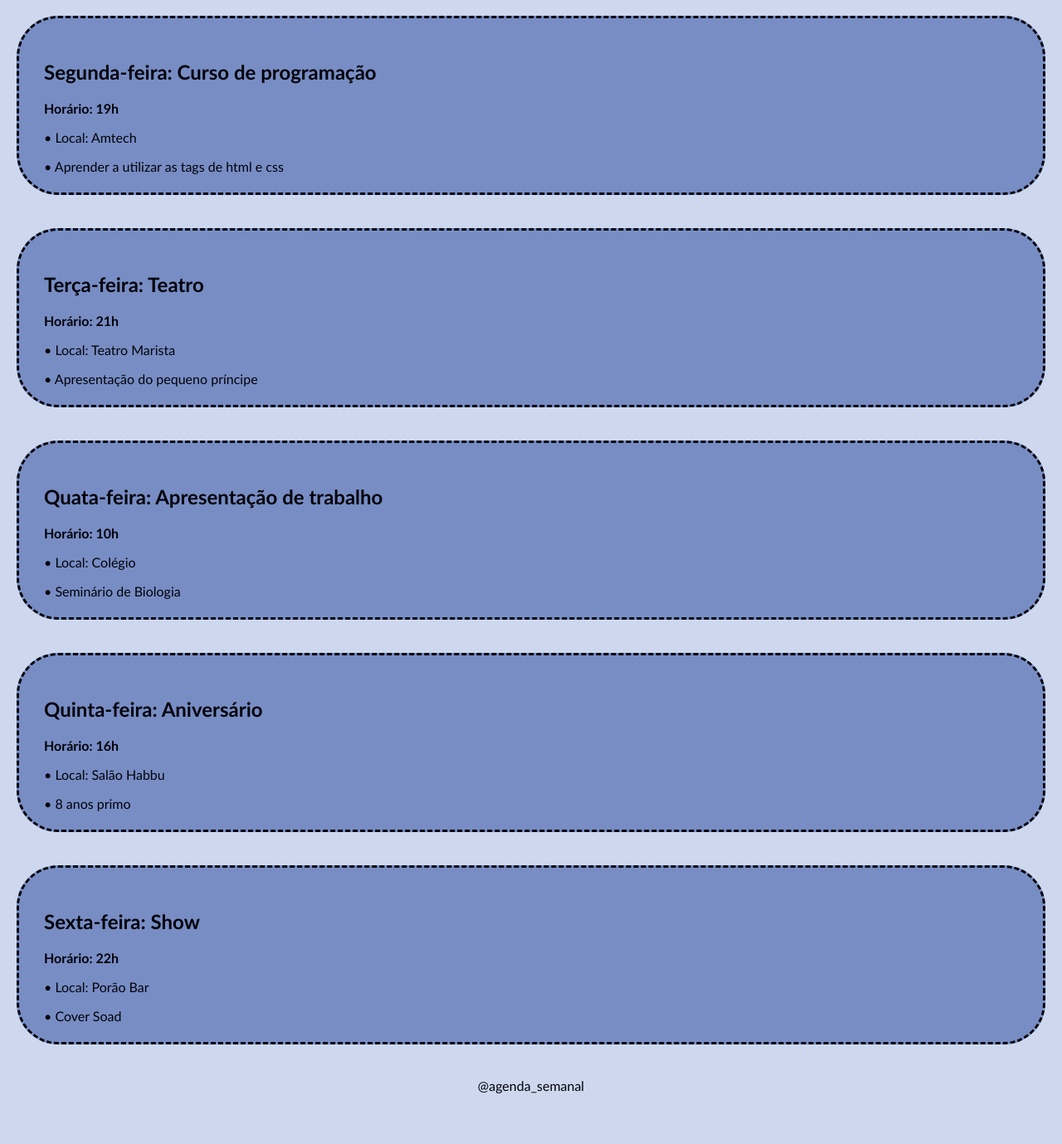
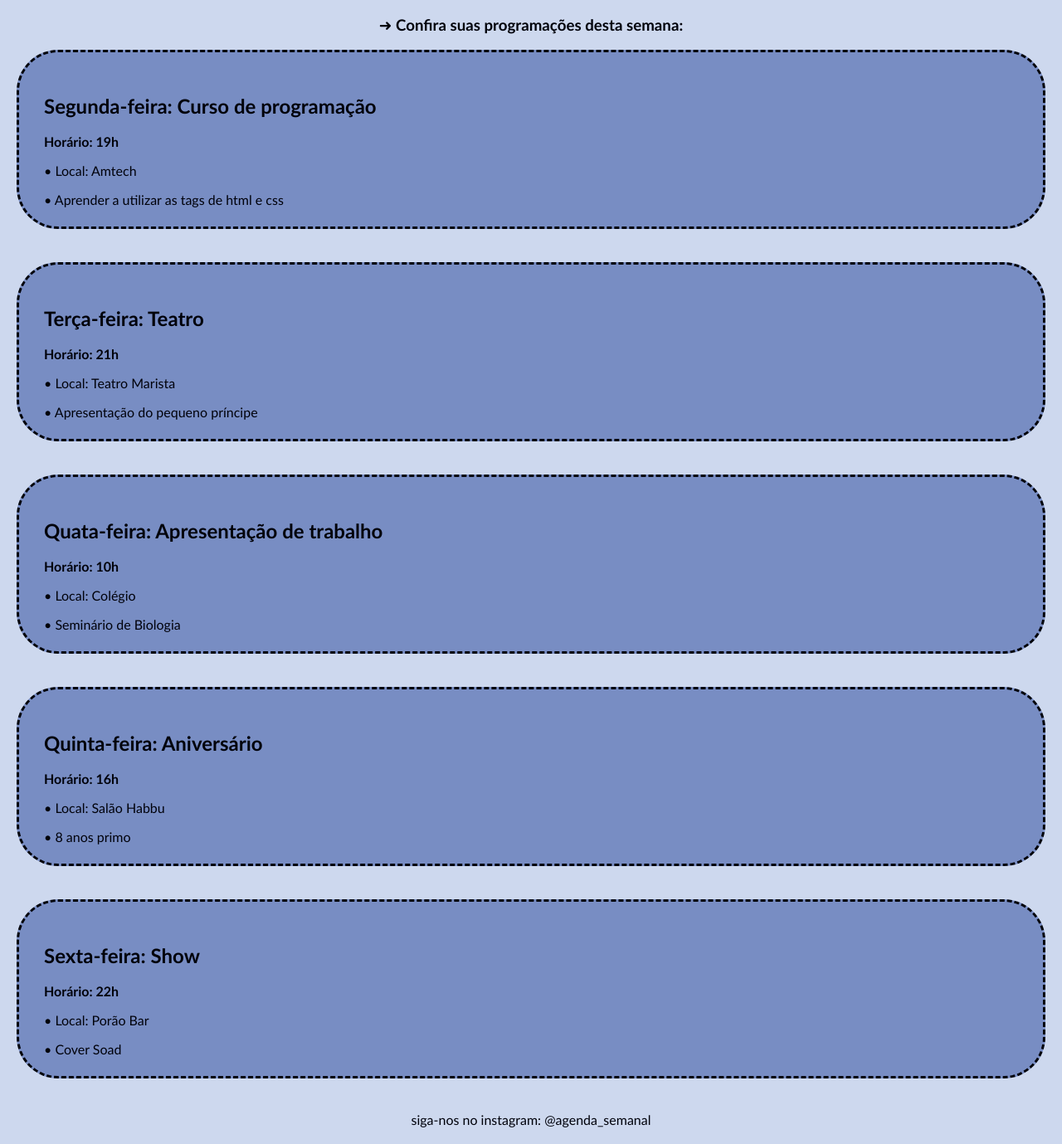
Before and after one commit to NevesLais/Agenda_semanal, a plain HTML site: page index.html in a window 1280 px wide. Shown: the part 83-1462 px from the top of the page at 83% size. Before the commit the page ends 1421 px from the top, so only its background shows below. Drawn offline with Linux system fonts and the light colour scheme.

Commit message:
index.html

```diff
--- a/index.html
+++ b/index.html
@@ -9,6 +9,7 @@
 <body>
     <header>
         <h1> Bem vindo a sua Agenda Semanal!</h1>
+        <h3><p>➜ Confira suas programações desta semana:</p></h3>
 
     </header>
 
@@ -17,6 +18,7 @@
         <strong><p></p>Horário: 19h</p></strong>
         <p> • Local: Amtech</p>
         <p> • Aprender a utilizar as tags de html e css</p>
+
     </div>
 
     <div class="box2">
@@ -49,6 +51,7 @@
 
 
 <footer>
+    siga-nos no instagram:
     @agenda_semanal
 </footer>
 </body>
```
